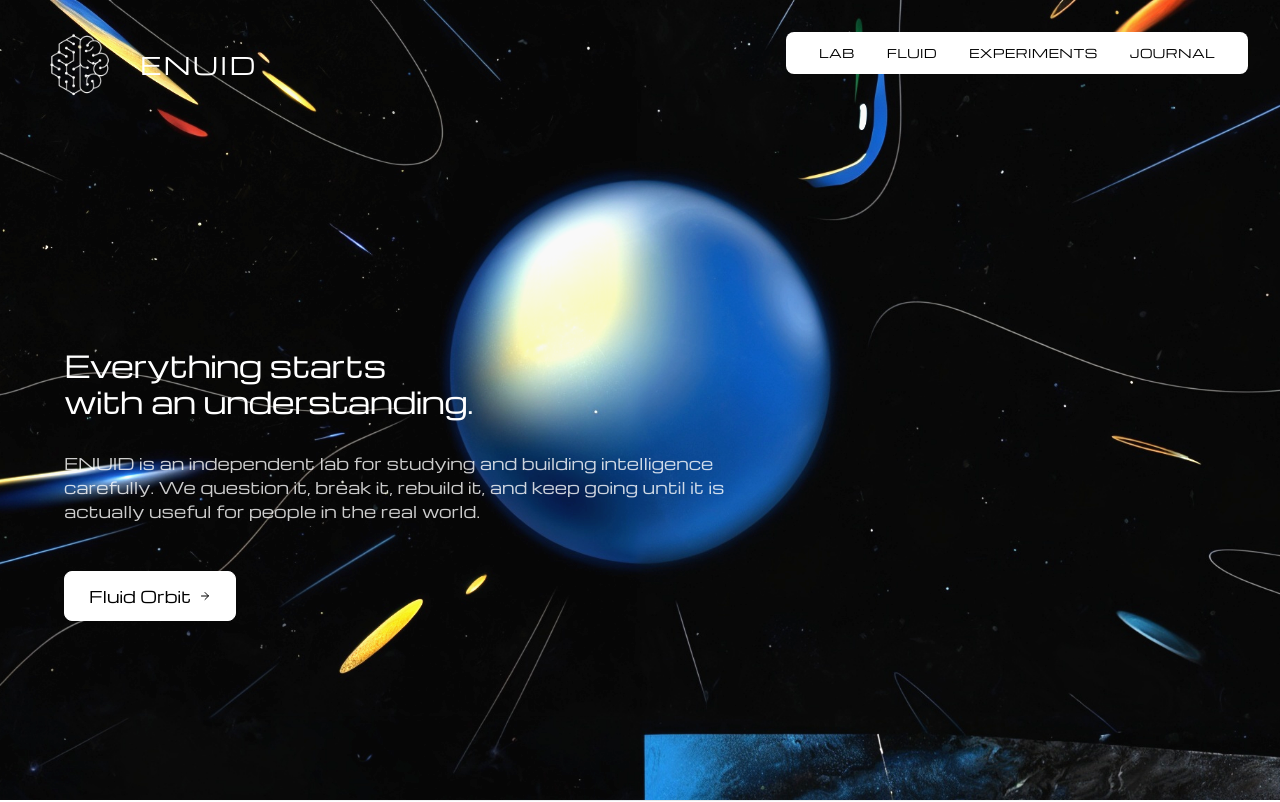
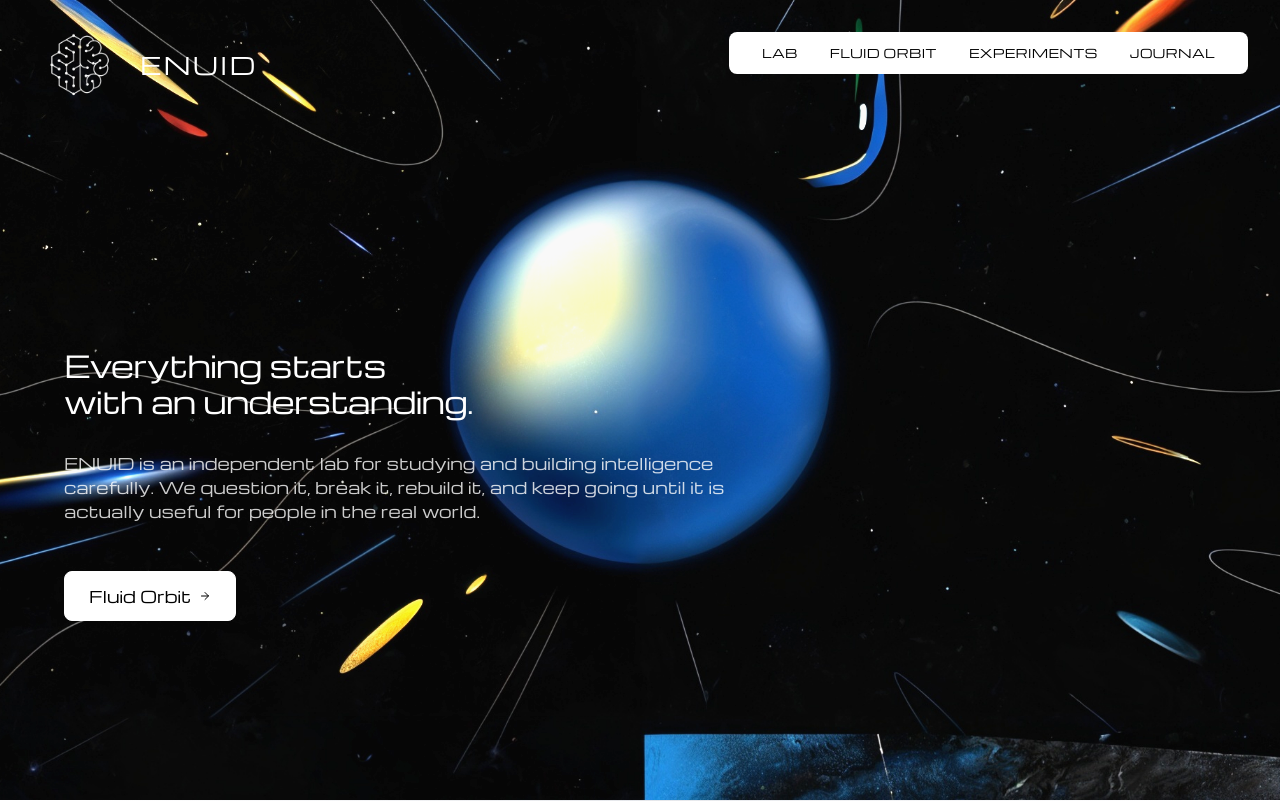
Before and after one commit to ENUID/enuidlabs, a React (Vite) app: page / in a window 1280 px wide. Shown: the top 802 px of the page. Built offline with nearby package versions, Linux system fonts and the light colour scheme; no server answers.

Commit message:
Update drei package and ensure Fluid Orbit navigation is correct

```diff
--- a/App.jsx
+++ b/App.jsx
@@ -267,12 +267,11 @@ const EnuidLab = () => {
       <nav className="absolute top-6 md:top-8 right-4 md:right-8 z-50 px-4 md:px-6 lg:px-8 py-2 md:py-3 rounded-lg bg-white/100 border border-white/20">
         <div className="flex gap-3 md:gap-6 lg:gap-8 text-[10px] md:text-xs font-light tracking-wide uppercase">
           <a href="#lab" className="transition-colors text-black/100 hover:text-black/70">Lab</a>
-          <a href="#fluid-orbit" className="transition-colors text-black/100 hover:text-black/70">Fluid</a>
+          <a href="#fluid-orbit" className="transition-colors text-black/100 hover:text-black/70">Fluid Orbit</a>
           <a href="#experiments" className="transition-colors text-black/100 hover:text-black/70 hidden sm:inline">Experiments</a>
           <Link to="/blogs" className="transition-colors text-black/100 hover:text-black/70">Journal</Link>
         </div>
       </nav>
-
 
       {/* 1. Hero / Concept Section */}
       <section className="relative min-h-screen w-full overflow-hidden pt-24 md:pt-32 pb-10 flex flex-col z-10">
@@ -295,7 +294,7 @@ const EnuidLab = () => {
               </p>
 
               <div className="flex flex-col sm:flex-row items-start gap-4 md:gap-6 pt-4">
-                <a href="#fluid" className="px-6 py-3 rounded-lg transition-all bg-white text-black border border-white hover:bg-gray-100 flex items-center justify-center gap-2 font-medium text-sm md:text-base w-full sm:w-auto">
+                <a href="#fluid-orbit" className="px-6 py-3 rounded-lg transition-all bg-white text-black border border-white hover:bg-gray-100 flex items-center justify-center gap-2 font-medium text-sm md:text-base w-full sm:w-auto">
                    Fluid Orbit <ArrowRight className="w-3 h-3" />
                 </a>
               </div>
@@ -410,7 +409,7 @@ const EnuidLab = () => {
       </div>
 
       {/* 4. Fluid Orbit */}
-      <section id="fluid" className="relative min-h-screen w-full py-16 md:py-24 lg:py-32 flex flex-col justify-center bg-black text-white">
+      <section id="fluid-orbit" className="relative min-h-screen w-full py-16 md:py-24 lg:py-32 flex flex-col justify-center bg-black text-white">
         <div className="px-4 md:px-8 lg:px-24 max-w-7xl mx-auto relative z-10">
           <div className="grid grid-cols-1 lg:grid-cols-2 gap-12 md:gap-16 lg:gap-24 items-center">
              {/* Left Column - Text Content */}
```
